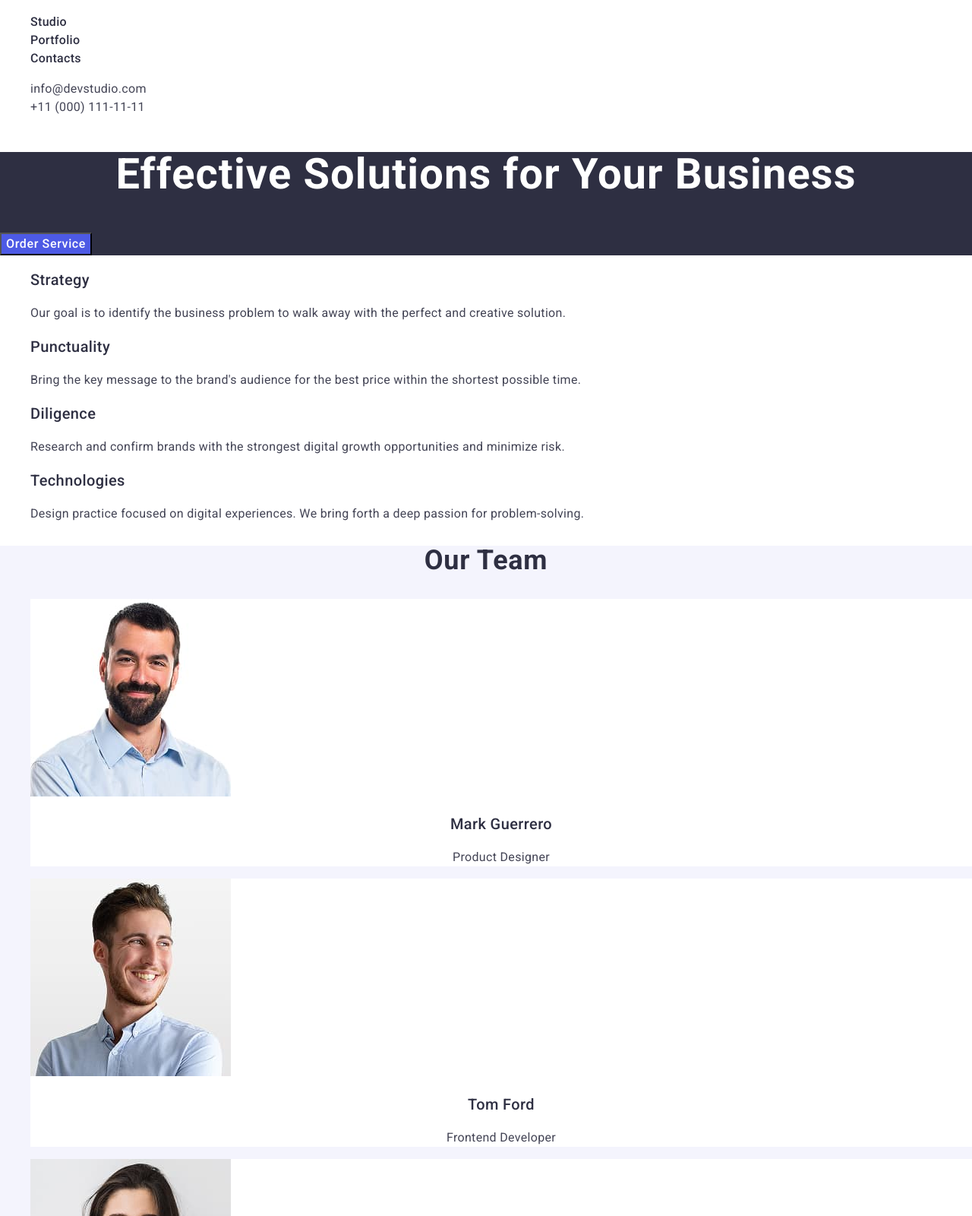
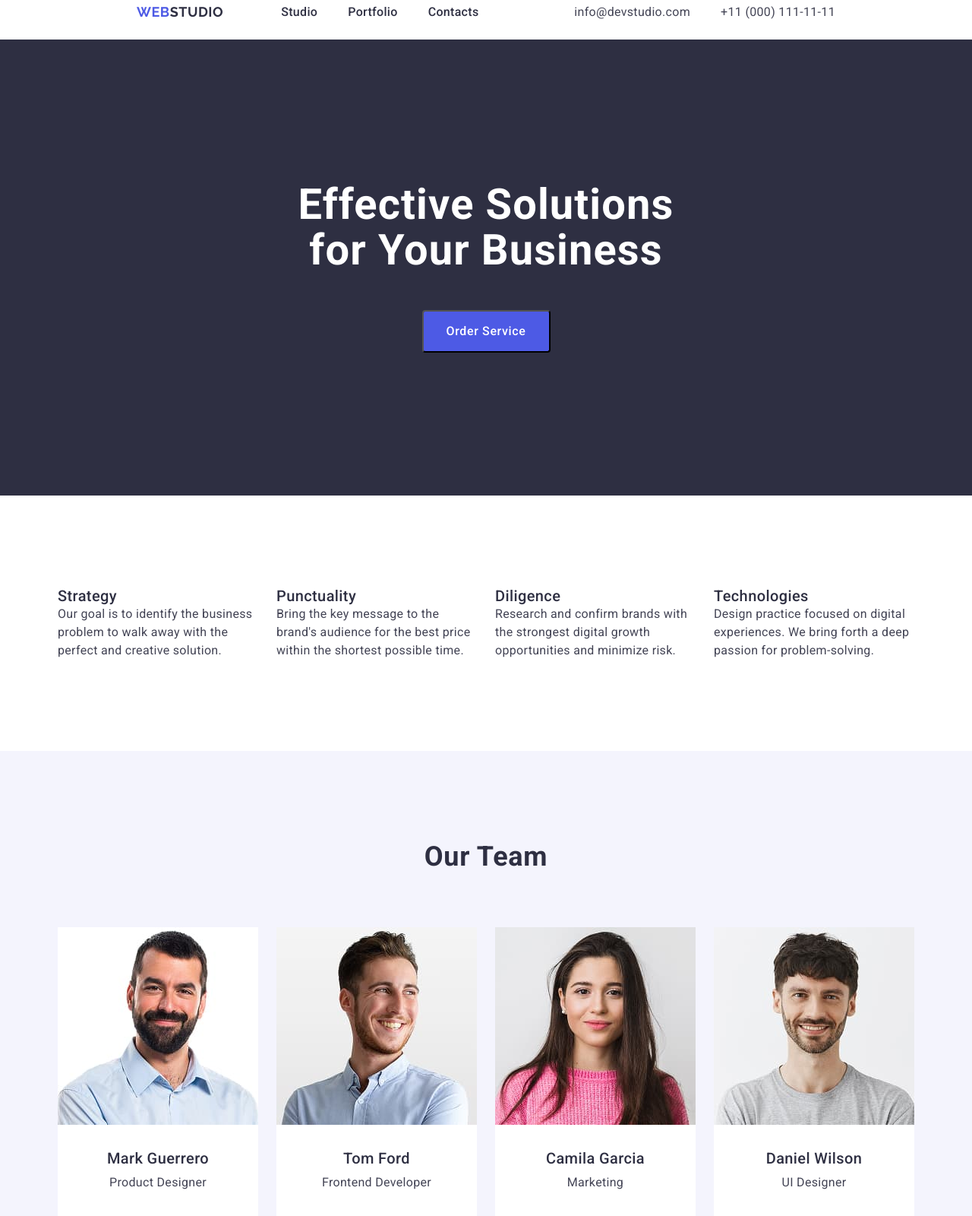
Before and after one commit to dupliivladyslav/goit-markup-hw-03, a plain HTML site: page index.html in a window 1280 px wide. Shown: the part 20-1620 px from the top of the page at 76% size. Drawn offline with nearby package versions, Linux system fonts and the light colour scheme.

Commit message:
add all initial files

```diff
--- a/css/styles.css
+++ b/css/styles.css
@@ -7,15 +7,46 @@ body {
 ul,
 ol {
   list-style-type: none;
+  margin-top: 0;
+  margin-bottom: 0;
+  padding-left: 0;
 }
 
 a {
   text-decoration: none;
 }
 
-.header {
+h1,
+h2,
+h3,
+h4,
+h5,
+h6,
+p {
+  margin-top: 0;
+  margin-bottom: 0;
 }
+
+img {
+  display: block;
+  max-width: 100%;
+}
+
+main {
+  flex-grow: 1;
+}
+
+/*---------------------------------HEADER--------------------------------*/
+
 .header-nav {
+  display: flex;
+  align-items: center;
+}
+
+.header-container {
+  display: flex;
+  justify-content: space-between;
+  padding: 24px;
 }
 
 .header-title-link {
@@ -26,15 +57,17 @@ a {
   letter-spacing: 0.03em;
   text-transform: uppercase;
   color: #2e2f42;
+  margin-right: 76px;
+  margin-left: 156px;
 }
 .accent {
   color: #4d5ae5;
 }
 
 .header-list {
-}
-
-.header-item {
+  display: flex;
+  align-items: center;
+  gap: 40px;
 }
 
 .header-link {
@@ -56,9 +89,11 @@ a {
 }
 
 .address-list {
+  display: flex;
+  gap: 40px;
+  margin-right: 156px;
 }
-.address-item {
-}
+
 .address-link {
   font-weight: 400;
   font-size: 16px;
@@ -85,6 +120,7 @@ a {
   letter-spacing: 0.02em;
   text-align: center;
   color: #fff;
+  padding-top: 188px;
 }
 .hero-section-button {
   font-weight: 500;
@@ -94,6 +130,17 @@ a {
   color: #fff;
   background-color: #4d5ae5;
   cursor: pointer;
+  min-width: 169px;
+  height: 56px;
+  border-radius: 4px;
+  display: block;
+  margin: 48px auto 188px;
+}
+
+.hero-section-container {
+  display: flex;
+  flex-direction: column;
+  align-items: center;
 }
 
 .hero-section-button:hover {
@@ -103,13 +150,32 @@ a {
   background-color: #404bbf;
 }
 /*-------------------BENEFITS-------------------*/
-.benefits-section {
-}
-.benefits-section-title {
+
+.benefits-section-header {
+  position: absolute;
+  width: 1px;
+  height: 1px;
+  margin: -1px;
+  border: 0;
+  padding: 0;
+  white-space: nowrap;
+  clip-path: inset(100%);
+  clip: rect(0 0 0 0);
+  overflow: hidden;
 }
 .benefits-section-list {
+  display: flex;
+  justify-content: center;
+  gap: 24px;
+  margin: 120px auto;
 }
+
 .benefits-section-item {
+  display: block;
+  max-width: 264px;
+}
+
+.benefits-section-title {
   font-weight: 500;
   font-size: 20px;
   line-height: 1.2;
@@ -127,6 +193,7 @@ a {
 
 .team-section {
   background-color: #f4f4fd;
+  height: 732px;
 }
 
 .team-section-title {
@@ -136,8 +203,24 @@ a {
   letter-spacing: 0.02em;
   text-align: center;
   color: #2e2f42;
+  padding-top: 120px;
+  padding-bottom: 72px;
 }
+
+.team-section-container {
+  display: inline-block;
+  justify-content: center;
+  border-radius: 0 0 4px 4px;
+  padding: 0px 0px 32px;
+  width: 264px;
+  height: 380px;
+}
+
 .team-section-list {
+  display: flex;
+  justify-content: center;
+  gap: 24px;
+  padding-bottom: 120px;
 }
 .team-section-item {
   background-color: #fff;
@@ -154,6 +237,8 @@ a {
   letter-spacing: 0.02em;
   text-align: center;
   color: #2e2f42;
+  padding-top: 32px;
+  padding-bottom: 8px;
 }
 
 .team-section-position {
@@ -163,12 +248,11 @@ a {
   letter-spacing: 0.02em;
   text-align: center;
   color: #434455;
+  padding-bottom: 32px;
 }
 
 /*--------------------PORTFOLIO--------------*/
 
-.portfolio-section {
-}
 .portfolio-section-title {
   font-weight: 700;
   font-size: 36px;
@@ -176,10 +260,21 @@ a {
   letter-spacing: 0.02em;
   text-align: center;
   color: #2e2f42;
+  padding-top: 120px;
+  padding-bottom: 120px;
 }
-.portfolio-section-list {
+
+.portfolio-section-item-container {
+  display: flex;
+  justify-content: center;
+  gap: 24px;
+  padding-bottom: 48px;
 }
+
 .portfolio-section-item {
+  display: inline-block;
+  width: 360px;
+  height: 420px;
 }
 .portfolio-section-headers {
   font-weight: 500;
@@ -187,6 +282,7 @@ a {
   line-height: 1.2;
   letter-spacing: 0.02em;
   color: #2e2f42;
+  padding-bottom: 8px;
 }
 .portfolio-section-text {
   font-weight: 400;
@@ -195,9 +291,19 @@ a {
   letter-spacing: 0.02em;
   color: #434455;
 }
+
+.portfolio-section-text-container {
+  border-bottom: 1px solid #e7e9fc;
+  border-left: 1px solid #e7e9fc;
+  border-right: 1px solid #e7e9fc;
+  padding: 32px 16px;
+  width: 360px;
+  height: 120px;
+}
 /*----------------------FOOTER-----------------*/
 .footer {
   background-color: #2e2f42;
+  height: 312px;
 }
 .footer-link {
   font-family: "Raleway", sans-serif;
@@ -207,6 +313,7 @@ a {
   letter-spacing: 0.03em;
   text-transform: uppercase;
   color: #f4f4fd;
+  padding-bottom: 16px;
 }
 .footer-text {
   font-weight: 400;
@@ -214,4 +321,14 @@ a {
   line-height: 1.5;
   letter-spacing: 0.02em;
   color: #f4f4fd;
+  width: 264px;
 }
+
+.footer-container {
+  display: flex;
+  flex-direction: column;
+  padding-top: 100px;
+  width: 264px;
+  height: 112px;
+  padding-left: 156px;
+}
--- a/index.html
+++ b/index.html
@@ -17,17 +17,18 @@
 </head>
 
 <body>
-
     <header class="header">
+        <div class="container header-container">
             <nav class="header-nav">
                 <a class="header-title-link" href="./index.html"> <span class="accent">Web</span>Studio</a>
-
                 <ul class="header-list">
                     <li class="header-item"><a class="header-link" href="#studio">Studio</a></li>
                     <li class="header-item"><a class="header-link" href="#portfolio">Portfolio</a></li>
                     <li class="header-item"><a class="header-link" href="#contacts">Contacts</a></li>
                 </ul>
             </nav>
+
+
             <address class="address">
                 <ul class="address-list" id="contacts">
                     <li class="address-item">
@@ -38,42 +39,47 @@
                     </li>
                 </ul>
             </address>
-
+        </div>
     </header>
 
     <main>
         <section class="hero-section" id="studio">
-            <h1 class="hero-section-title">Effective Solutions for Your Business</h1>
+            <div class="hero-section-container">
+                <h1 class="hero-section-title">Effective Solutions <br>for Your Business</h1>
                 <button class="hero-section-button" type="button"> Order Service </button>
+            </div>
         </section>
 
 
         <section class="benefits-section" id="portfolio">
-            <h2 class="benefits-section-title" hidden> Our Benefits</h2>
-            <ul>
-                <li class="benefits-section-list">
-                    <h3 class="benefits-section-item">Strategy</h3>
+            <h2 class="benefits-section-header"> Our Benefits</h2>
+
+            <ul class="benefits-section-list">
+                <li class="benefits-section-item">
+                    <h3 class="benefits-section-title">Strategy</h3>
                     <p class="benefits-section-text">
                         Our goal is to identify the business
                         problem to walk away with the perfect and creative solution.
                     </p>
                 </li>
-                <li>
-                    <h3 class="benefits-section-item">Punctuality</h3>
-                    <p class="benefits-section-text">Bring the key message to the brand's audience for the best price
+                <li class="benefits-section-item">
+                    <h3 class="benefits-section-title">Punctuality</h3>
+                    <p class="benefits-section-text">Bring the key message to the brand's audience for the best
+                        price
                         within the shortest possible
                         time.
                     </p>
                 </li>
-                <li>
-                    <h3 class="benefits-section-item">Diligence</h3>
+                <li class="benefits-section-item">
+                    <h3 class="benefits-section-title">Diligence</h3>
                     <p class="benefits-section-text">Research and confirm brands with the strongest digital growth
                         opportunities and minimize risk.
                     </p>
                 </li>
-                <li>
-                    <h3 class="benefits-section-item">Technologies</h3>
-                    <p class="benefits-section-text">Design practice focused on digital experiences. We bring forth a
+                <li class="benefits-section-item">
+                    <h3 class="benefits-section-title">Technologies</h3>
+                    <p class="benefits-section-text">Design practice focused on digital experiences. We bring forth
+                        a
                         deep passion for
                         problem-solving.
                     </p>
@@ -83,30 +89,39 @@
 
 
 
+
         </section>
         <section class="team-section">
             <h2 class="team-section-title">Our Team</h2>
             <ul class="team-section-list">
+                <div class="team-section-container">
                     <li class="team-section-item"><img class="team-section-img" src="./images/product-designer.jpg"
                             alt="product-designer-photo" width="264" height="260">
                         <h3 class="team-section-names"> Mark Guerrero</h3>
                         <p class="team-section-position">Product Designer</p>
                     </li>
+                </div>
+                <div class="team-section-container">
                     <li class="team-section-item"><img class="team-section-img" src="./images/frontend-developer.jpg"
                             alt="frontend-developer-photo" width="264" height="260">
                         <h3 class="team-section-names">Tom Ford</h3>
                         <p class="team-section-position">Frontend Developer</p>
                     </li>
+                </div>
+                <div class="team-section-container">
                     <li class="team-section-item"><img class="team-section-img" src="./images/marketing-worker.jpg"
                             alt="arketing-worker-photo" width="264" height="260">
                         <h3 class="team-section-names">Camila Garcia</h3>
                         <p class="team-section-position">Marketing</p>
                     </li>
+                </div>
+                <div class="team-section-container">
                     <li class="team-section-item"><img class="team-section-img" src="./images/ui-designer.jpg"
                             alt="ui-designer-photo" width="264" height="260">
                         <h3 class="team-section-names">Daniel Wilson</h3>
                         <p class="team-section-position">UI Designer</p>
                     </li>
+                </div>
             </ul>
 
         </section>
@@ -115,36 +130,53 @@
         <section class="portfolio-section">
             <h2 class="portfolio-section-title">Our Portfolio</h2>
             <ul class="portfolio-section-list">
+                <div class="portfolio-section-item-container">
                     <li class="portfolio-section-item"><img src="./images/banking-app.jpg" alt="banking-app-photo"
                             width="360" height="300">
+                        <div class="portfolio-section-text-container">
                             <h3 class="portfolio-section-headers">Banking App</h3>
                             <p class="portfolio-section-text">App</p>
+                        </div>
                     </li>
                     <li class="portfolio-section-item"> <img src="./images/cashless-payment.jpg"
                             alt="cashless-payment-photo" width="360" height="300">
+                        <div class="portfolio-section-text-container">
                             <h3 class="portfolio-section-headers">Cashless Payment</h3>
                             <p class="portfolio-section-text">Marketing</p>
+                        </div>
                     </li>
                     <li class="portfolio-section-item"><img src="./images/meditation-app.jpg" alt="meditation-app-photo"
                             width="360" height="300">
+                        <div class="portfolio-section-text-container">
                             <h3 class="portfolio-section-headers">Meditation App</h3>
                             <p class="portfolio-section-text">App</p>
+                        </div>
+
                     </li>
+                </div>
+                <div class="portfolio-section-item-container">
                     <li class="portfolio-section-item"><img src="./images/taxi-service.jpg" alt="taxi-service-photo"
                             width="360" height="300">
+                        <div class="portfolio-section-text-container">
                             <h3 class="portfolio-section-headers">Taxi Service</h3>
                             <p class="portfolio-section-text">Marketing</p>
+                        </div>
                     </li>
                     <li class="portfolio-section-item"><img src="./images/screen-illustration.jpg"
                             alt="screen-illustration-photo" width="360" height="300">
+                        <div class="portfolio-section-text-container">
                             <h3 class="portfolio-section-headers">Screen Illustrations</h3>
                             <p class="portfolio-section-text">Design</p>
+                        </div>
                     </li>
                     <li class="portfolio-section-item"><img src="./images/online-courses.jpg" alt="online-courses-photo"
                             width="360" height="300">
+                        <div class="portfolio-section-text-container">
                             <h3 class="portfolio-section-headers">Online Courses</h3>
                             <p class="portfolio-section-text">Marketing</p>
+                        </div>
                     </li>
+                </div>
             </ul>
         </section>
     </main>
@@ -152,9 +184,11 @@
 
 
     <footer class="footer">
+        <div class="footer-container">
             <a class="footer-link" href="./index.html"> <span class="accent">Web</span>Studio</a>
             <p class="footer-text">Increase the flow of customers and sales for your business with digital marketing &
                 growth solutions.</p>
+        </div>
     </footer>
 </body>
 
```
Lines whose indentation alone changed are shown as unchanged.
